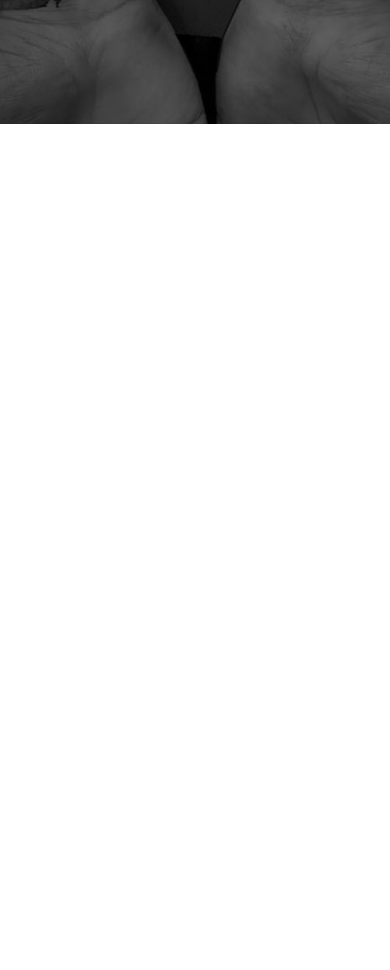
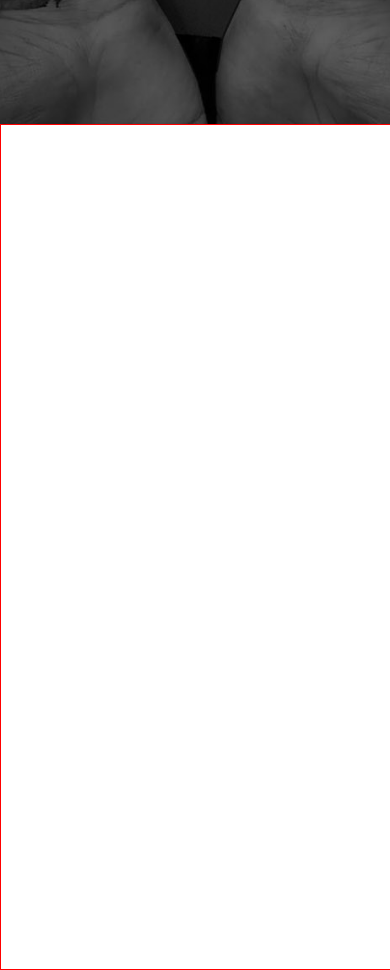
Before and after one commit to julianf97/tattoo-page, a React (Create React App) app: page / in a window 390 px wide. Shown: the part 720-1690 px from the top of the page. Before the commit the page ends 844 px from the top, so only its background shows below. Built offline with nearby package versions, Linux system fonts and the light colour scheme.

Commit message:
another commit

```diff
--- a/src/App.js
+++ b/src/App.js
@@ -1,5 +1,6 @@
 import { Presentacion } from './components/Presentacion/Presentacion';
 import { Navbar } from './components/Navbar/Navbar'
+import { Secciones } from './components/Secciones/Secciones';
 import './App.css';
 
 
@@ -10,6 +11,7 @@ function App() {
     <div className="App">
       <Navbar/>
       <Presentacion/>
+      <Secciones/>
     </div>
   );
 }
--- /dev/null
+++ b/src/components/Secciones/Secciones.js
@@ -0,0 +1,13 @@
+import React from 'react'
+import './_secciones.scss'
+
+
+export const Secciones = () => {
+
+    return(
+        <div className='contenedorPrincipalSecciones'>
+
+        </div>
+    )
+
+}
--- /dev/null
+++ b/src/components/Secciones/_secciones.scss
@@ -0,0 +1,7 @@
+@media (max-width:600px){
+    .contenedorPrincipalSecciones{
+        width: 100%;
+        height: 100vh;
+        border: solid 1px red;
+    }
+}
```
